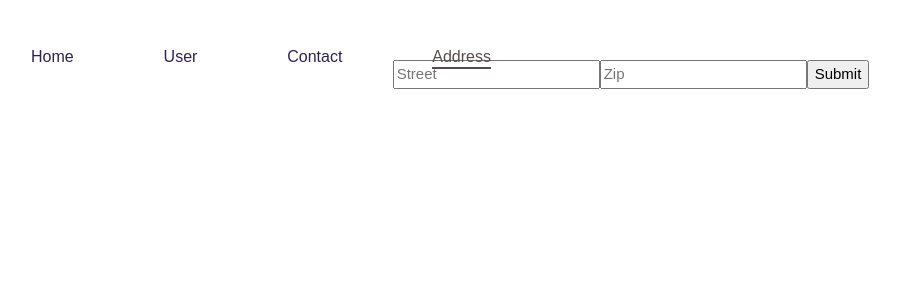
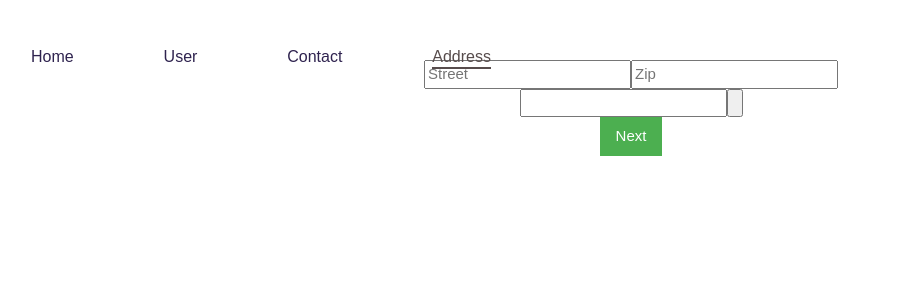
Before and after one commit to rschreck/multi-step-wizard, a React (Create React App) app: page /address in a window 1280 px wide. Shown: the top 300 px of the page, without its empty margins (9-909 px from the left). Built offline with nearby package versions, Linux system fonts and the light colour scheme.

Commit message:
address tab

```diff
--- a/src/Components/AddressInfo.jsx
+++ b/src/Components/AddressInfo.jsx
@@ -1,5 +1,7 @@
 import React, { useReducer, useState, useEffect } from "react";
-import useLocalStorage from "./utils";
+import { useStep } from "./context";
+import AutoComplete from "./AutoComplete";
+
 const AddressInfo = () => {
   const formReducer = (state, event) => {
     return {
@@ -7,11 +9,13 @@ const AddressInfo = () => {
       [event.target.name]: event.target.value,
     };
   };
+  const [state, setState] = useStep();
+  const updateStep3 = () => {
+    setState({ ...state, step2: true });
+    console.log("state", state);
+    alert("Finished Wizard");
+  };
   const initialData = localStorage.getItem("address-info");
-  // const [formData, setFormData] = useState({
-  //   street: "",
-  //   zip: "",
-  // });
   const [formData, setFormData] = useReducer(
     formReducer,
     JSON.parse(initialData) || {}
@@ -28,26 +32,46 @@ const AddressInfo = () => {
     } else {
       setErrors({});
       // submit the form
+      updateStep3();
     }
   };
 
+  useEffect(() => {
+    localStorage.setItem("address-info", JSON.stringify(formData));
+  }, [formData]);
   return (
     <form onSubmit={onSubmit}>
       <input
         type="text"
+        name={"street"}
         placeholder="Street"
         value={formData?.street}
-        onChange={(e) => setFormData({ ...formData, street: e.target.value })}
+        onChange={(e) => setFormData(e)}
       />
       <input
+        name="zip"
         type="zip"
         placeholder="Zip"
         value={formData?.zip}
-        onChange={(e) => setFormData({ ...formData, zip: e.target.value })}
+        onChange={(e) => setFormData(e)}
+      />
+      <AutoComplete
+        name="city"
+        options={["Austin", "Banglore", "Delhi", "Dallas", "Houston"]}
+        // defaultValue={"Austin"}
+        onChange={(e) => console.log("onchange")}
       />
       {errors.street && <p>{errors.street}</p>}
       {errors.zip && <p>{errors.zip}</p>}
-      <button type="submit">Submit</button>
+      <button
+        className={
+          errors.length > 0 ? "w3-button w3-grey" : "w3-button w3-green"
+        }
+        type="submit"
+        disabled={errors.length > 0 ? true : false}
+      >
+        Next
+      </button>
     </form>
   );
 };
--- /dev/null
+++ b/src/Components/AutoComplete.jsx
@@ -0,0 +1,116 @@
+import React, { Component } from "react";
+import PropTypes from "prop-types";
+
+export class AutoComplete extends Component {
+  static propTypes = {
+    options: PropTypes.instanceOf(Array).isRequired,
+    defaultValue: PropTypes.string,
+  };
+  state = {
+    activeOption: 0,
+    filteredOptions: [],
+    showOptions: false,
+    userInput: this.props.defaultValue || "", //"Austin",
+  };
+
+  onChange = (e) => {
+    const { options } = this.props;
+    const userInput = e.currentTarget.value;
+
+    const filteredOptions = options.filter(
+      (optionName) =>
+        optionName.toLowerCase().indexOf(userInput.toLowerCase()) > -1
+    );
+
+    this.setState({
+      activeOption: 0,
+      filteredOptions,
+      showOptions: true,
+      userInput: e.currentTarget.value,
+    });
+  };
+
+  onClick = (e) => {
+    this.setState({
+      activeOption: 0,
+      filteredOptions: [],
+      showOptions: false,
+      userInput: e.currentTarget.innerText,
+    });
+  };
+  onKeyDown = (e) => {
+    const { activeOption, filteredOptions } = this.state;
+
+    if (e.keyCode === 13) {
+      this.setState({
+        activeOption: 0,
+        showOptions: false,
+        userInput: filteredOptions[activeOption],
+      });
+    } else if (e.keyCode === 38) {
+      if (activeOption === 0) {
+        return;
+      }
+      this.setState({ activeOption: activeOption - 1 });
+    } else if (e.keyCode === 40) {
+      if (activeOption === filteredOptions.length - 1) {
+        console.log(activeOption);
+        return;
+      }
+      this.setState({ activeOption: activeOption + 1 });
+    }
+  };
+
+  render() {
+    const {
+      onChange,
+      onClick,
+      onKeyDown,
+
+      state: { activeOption, filteredOptions, showOptions, userInput },
+    } = this;
+    let optionList;
+    if (showOptions && userInput) {
+      if (filteredOptions.length) {
+        optionList = (
+          <ul className="options">
+            {filteredOptions.map((optionName, index) => {
+              let className;
+              if (index === activeOption) {
+                className = "option-active";
+              }
+              return (
+                <li className={className} key={optionName} onClick={onClick}>
+                  {optionName}
+                </li>
+              );
+            })}
+          </ul>
+        );
+      } else {
+        optionList = (
+          <div className="no-options">
+            <em>No Option!</em>
+          </div>
+        );
+      }
+    }
+    return (
+      <React.Fragment>
+        <div className="search">
+          <input
+            type="text"
+            className="search-box"
+            onChange={onChange}
+            onKeyDown={onKeyDown}
+            value={userInput}
+          />
+          <input type="submit" value="" className="search-btn" />
+        </div>
+        {optionList}
+      </React.Fragment>
+    );
+  }
+}
+
+export default AutoComplete;
--- a/src/Components/ContactInfo.jsx
+++ b/src/Components/ContactInfo.jsx
@@ -92,7 +92,6 @@ function ContactInfo() {
     } else if (!email) {
       setErrors({ email: "Please enter your email" });
     } else {
-      //navigate("/address");
       updateStep2();
     }
   };
```
